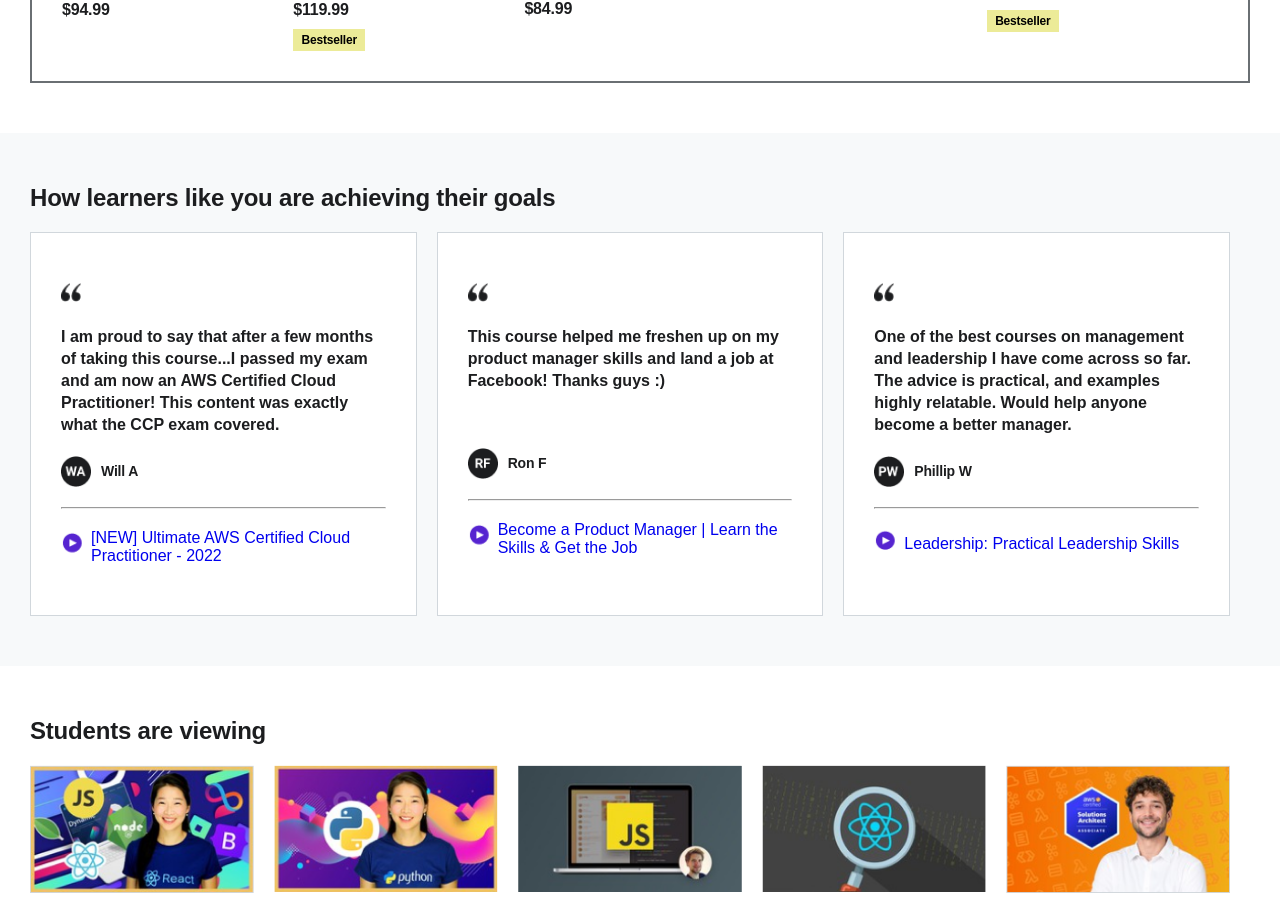
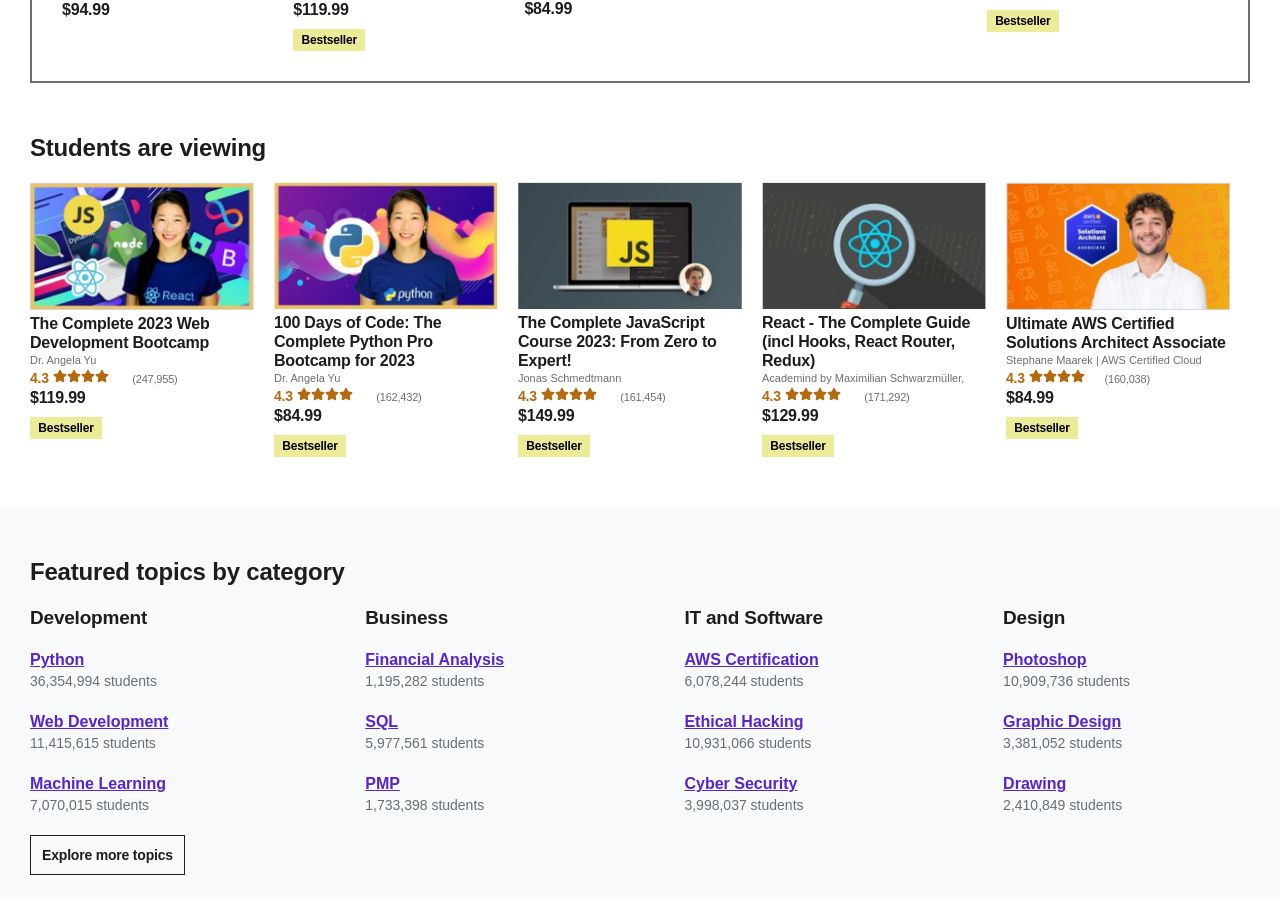
Before and after one commit to rosemary21/dknewlearn, a React (Vite) app: page / in a window 1280 px wide. Shown: the part 1273-2170 px from the top of the page. Built offline with nearby package versions, Linux system fonts and the light colour scheme.

Commit message:
made some changes

```diff
--- a/src/pages/HomePage.jsx
+++ b/src/pages/HomePage.jsx
@@ -153,7 +153,7 @@ const HomePage = () => {
     </section>
 
     {/* Goals Section */}
-    <section class="goals">
+    {/* <section class="goals">
       <h2>How learners like you are achieving their goals</h2>
       <div class="container">
         <div class="box">
@@ -205,7 +205,7 @@ const HomePage = () => {
           </div>
         </div>
       </div>
-    </section>
+    </section> */}
 
     {/*  Viewing Section */}
     <section class="viewing">
```
